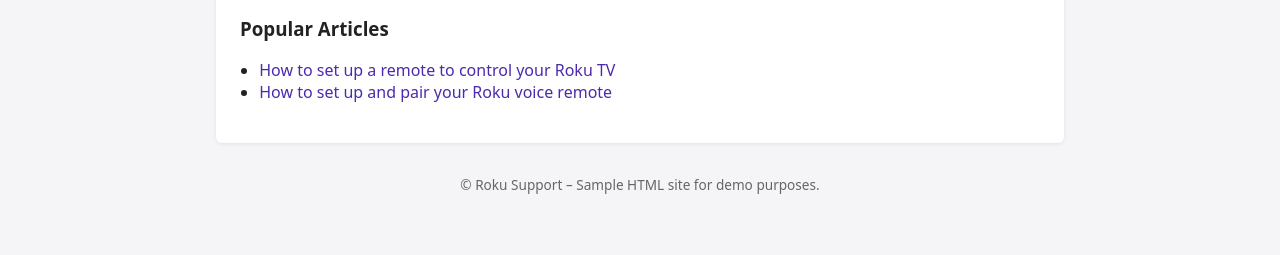
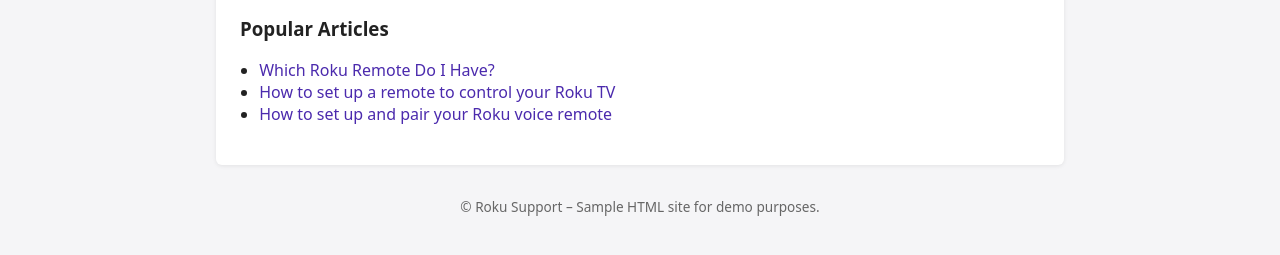
Before and after one commit to petemajerle-nf/supportdemo, a plain HTML site: page index.html in a window 1280 px wide. Shown: the part 197-452 px from the top of the page. Drawn offline with Linux system fonts and the light colour scheme.

Commit message:
Add link to Roku remote identification article

```diff
--- a/index.html
+++ b/index.html
@@ -61,6 +61,11 @@
     <h3>Popular Articles</h3>
     <ul>
       <li>
+        <a href="articles/roku-remote-identification.html">
+          Which Roku Remote Do I Have?
+        </a>
+      </li>
+      <li>
         <a href="articles/roku-universal-remote-setup.html">
           How to set up a remote to control your Roku TV
         </a>
```
